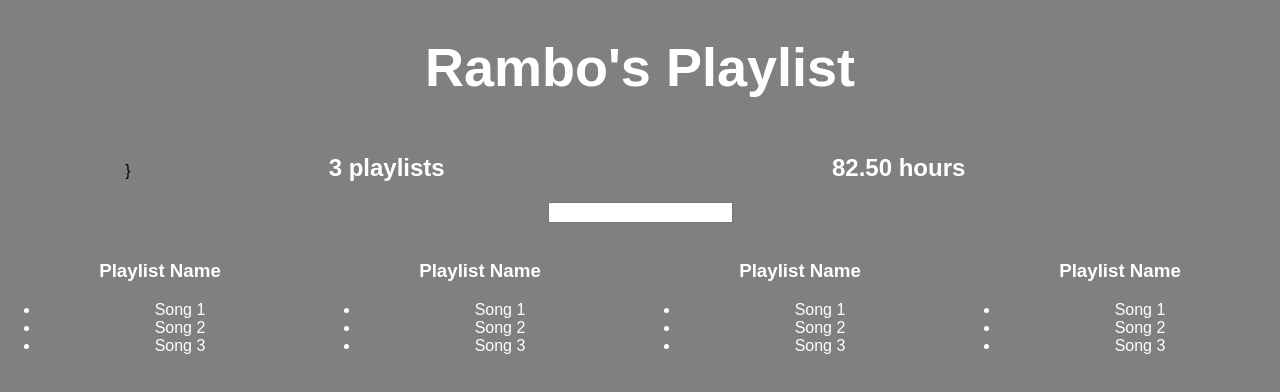
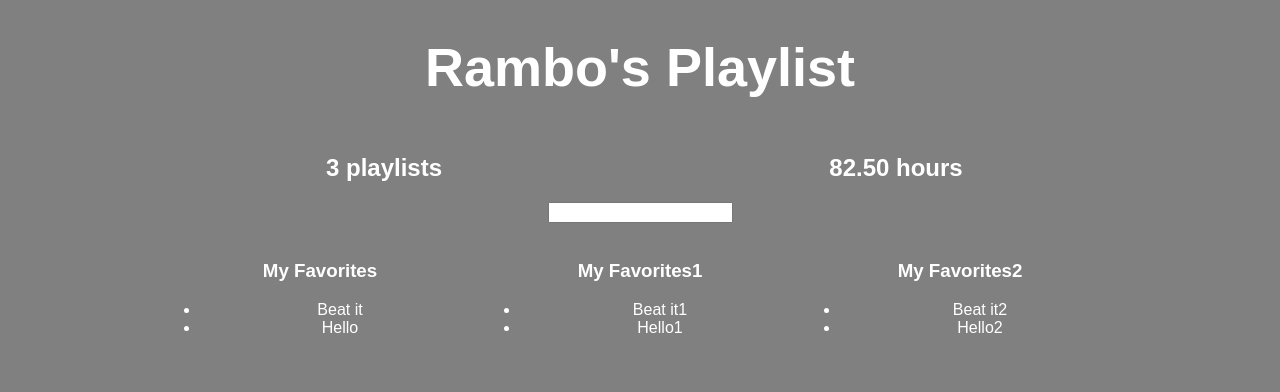
Before and after one commit to syntaxErrorForbearer/better-playlist, a React (Create React App) app: page / in a window 1280 px wide. Shown: the top 392 px of the page. Built offline with nearby package versions, Linux system fonts and the light colour scheme.

Commit message:
map, forEach() & for loop examples and why map is the shieet

```diff
--- a/src/App.js
+++ b/src/App.js
@@ -17,14 +17,14 @@
         ]
       },
       {
-        name: 'My Favorites',
+        name: 'My Favorites1',
         songs: [
           {name:'Beat it1', duration: 1234},
           {name: 'Hello1', duration: 1234}
         ]
       },
       {
-        name: 'My Favorites',
+        name: 'My Favorites2',
         songs: [
           {name:'Beat it2', duration: 1.234},
           {name: 'Hello2', duration: 1234}
@@ -76,11 +76,16 @@
 
 class Playlist extends Component{
   render(){
+    let playlist = this.props.playlist
     return(
       <div style={{...defaultStyle, display: 'inline-block', width: "25%"}}>
         <img/>
-        <h3>Playlist Name</h3>
-        <ul><li>Song 1</li><li>Song 2</li><li>Song 3</li></ul>
+        <h3>{playlist.name}</h3>
+        <ul>
+          {this.props.playlist.songs.map(song =>
+            <li>{song.name}</li>
+          )}
+        </ul>
       </div>
     )
   }
@@ -102,22 +107,38 @@
 
 
   render() {
-    // let name = 'Ram';
-    // let headerStyle = {color: 'lightgreen', 'font-size': '50px'};
+    //let playlistElements =[];
+/*
+    // forEach() example *slightly better than for loop
+    if (this.state.serverData.user) {
+      this.state.serverData.user.playlist.forEach(playlist =>
+        playlistElements.push(<Playlist playlist={playlist} />)
+      )
+    }
+    // for loop *works but it ain't pretty
+      for (let i = 0; i < this.state.serverData.user.playlists.length; i++) {
+        let playlist = this.state.serverData.user.playlists[i]
+        playlistElements.push(<Playlist playlist={playlist} />)
+      }
+    }
+    {playlistElements} <- elements array
+
+*/
+
     return (
       <div className="App">
         {this.state.serverData.user ?
         <div>
           <h1 style={{...defaultStyle, 'font-size': '54px'}}>
             {this.state.serverData.user.name}'s Playlist
-          </h1>}
+          </h1>
             <PlaylistCounter playlists={this.state.serverData.user.playlists}/>
             <HoursCounter playlists={this.state.serverData.user.playlists}/>
           <Filter />
-          <Playlist />
-          <Playlist />
-          <Playlist />
-          <Playlist />
+          {/* Map example **best practice**/}
+          {this.state.serverData.user.playlists.map(playlist =>
+            <Playlist playlist={playlist}/>
+          )}
         </div> : <h1 style={defaultStyle}>'Loading...'</h1>
         }
       </div>
```
